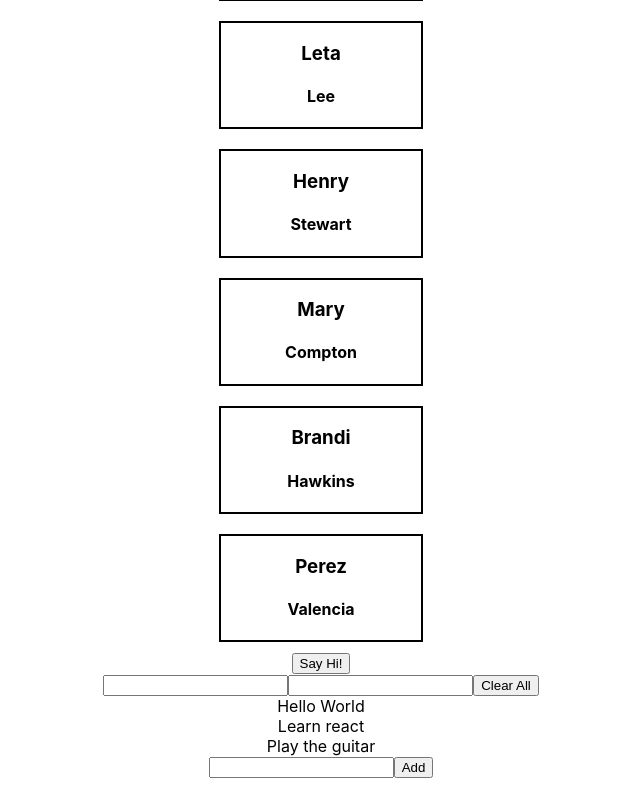
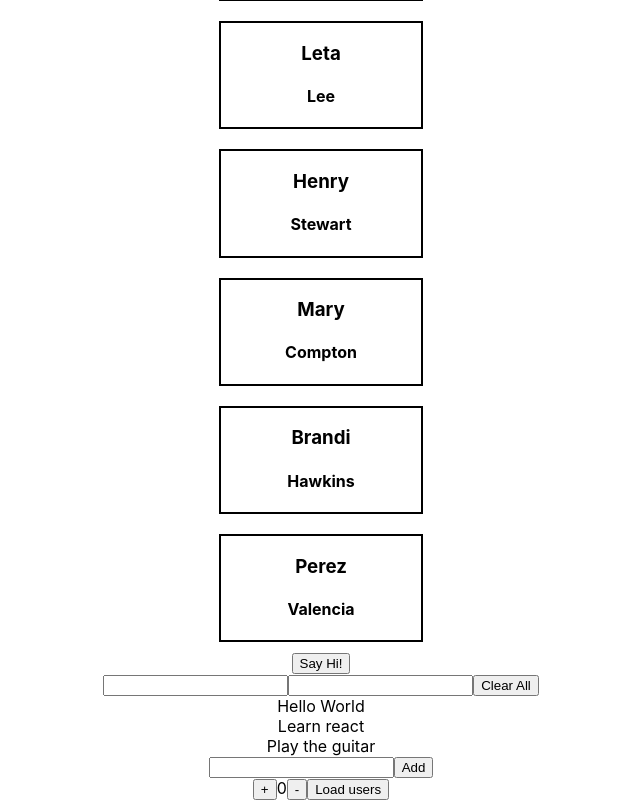
Before and after one commit to vladi375/react-homework, a React (Create React App) app: page / in a window 1280 px wide. Shown: the part 1570-2370 px from the top of the page, without its empty margins (319-959 px from the left). Before the commit the page ends 2348 px from the top, so only its background shows below. Built offline with nearby package versions, Linux system fonts and the light colour scheme.

Commit message:
GET-requests example added

```diff
--- a/package.json
+++ b/package.json
@@ -6,6 +6,7 @@
     "@testing-library/jest-dom": "^5.11.9",
     "@testing-library/react": "^11.2.5",
     "@testing-library/user-event": "^12.7.3",
+    "axios": "^0.21.1",
     "react": "^17.0.1",
     "react-dom": "^17.0.1",
     "react-scripts": "4.0.3",
--- a/src/App.js
+++ b/src/App.js
@@ -12,8 +12,8 @@ import Ex5 from "./components/Ex5";
 import Ex6 from "./components/Ex6";
 import Ex7 from "./components/Ex7";
 import ToDoList from "./components/TodoList";
+import App2 from "./components/GET-request";
 import "./App.css";
-import data from "./data.json";
 
 function App() {
   return (
@@ -31,6 +31,7 @@ function App() {
       <Ex6 />
       <Ex7 />
       <ToDoList />
+      <App2 />
     </div>
   );
 }
--- /dev/null
+++ b/src/components/GET-request/index.js
@@ -0,0 +1,84 @@
+import React, { useState } from "react";
+import axios from "axios";
+
+// class App extends React.Component {
+//   state = {
+//     users: [],
+//   };
+
+//   onLoad = async () => {
+//     // axios
+//     //   .get("https://serverless-backend-ky9b8rmuq.now.sh/api/users")
+//     //   .then((response) => {
+//     //     console.log(response.data);
+//     //     this.setState({ users: response.data });
+//     //   });
+//     try {
+//       const response = await axios.get(
+//         "https://serverless-backend-ky9b8rmuq.now.sh/api/users"
+//       );
+//       console.log(response.data);
+//       this.setState({ users: response.data });
+//     } catch (err) {
+//       console.log(err);
+//     }
+//   };
+
+//   render() {
+//     return (
+//       <div className="App">
+//         <button onClick={this.onLoad}>Load users</button>
+//         {this.state.users.map((user) => {
+//           return (
+//             <div key={user._id}>
+//               {user.name.first} {user.name.last}
+//             </div>
+//           );
+//         })}
+//       </div>
+//     );
+//   }
+// }
+
+const App2 = () => {
+  const [users, setUsers] = useState([]); // принимает в себя массив, потому что в классовом компоненте в state у нас лежит массив
+  const [number, setNumber] = useState(0);
+
+  const plus = () => {
+    setNumber(number + 1);
+  };
+
+  const minus = () => {
+    setNumber(number - 1);
+  };
+
+  const onLoad = async () => {
+    try {
+      const response = await axios.get(
+        "https://serverless-backend-ky9b8rmuq.now.sh/api/users"
+      );
+      console.log(response.data);
+      setUsers(response.data);
+    } catch (err) {
+      console.log(err);
+    }
+  };
+
+  return (
+    <div className="App">
+      <button onClick={plus}>+</button>
+      {number}
+      <button onClick={minus}>-</button>
+      <button onClick={onLoad}>Load users</button>
+      {users.map((user) => {
+        return (
+          <div key={user._id}>
+            {user.name.first} {user.name.last}
+          </div>
+        );
+      })}
+    </div>
+  );
+};
+
+export default App2;
```
Also changed, not shown: 1 other file (tests, documents, lock files or other folders).
